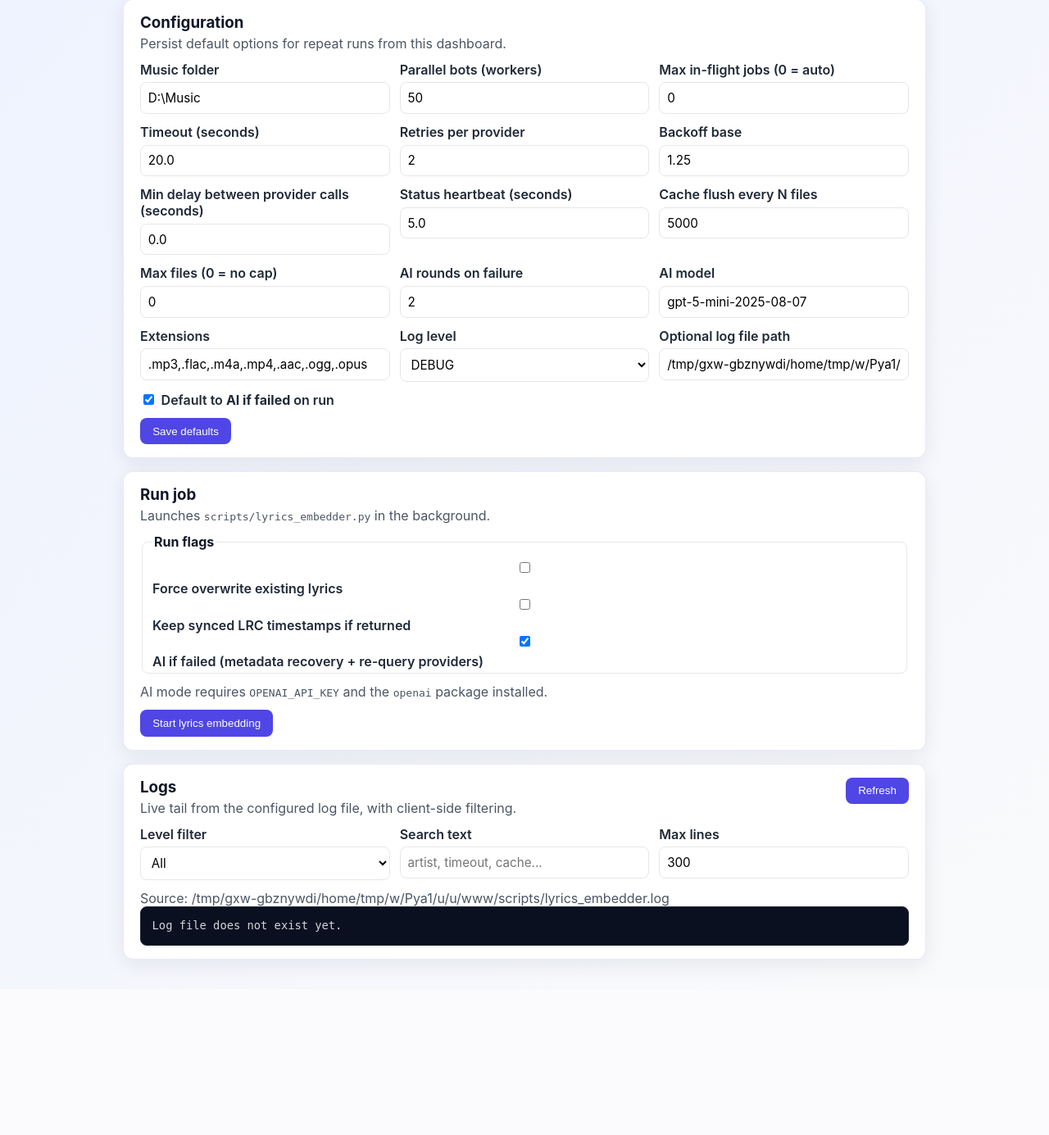
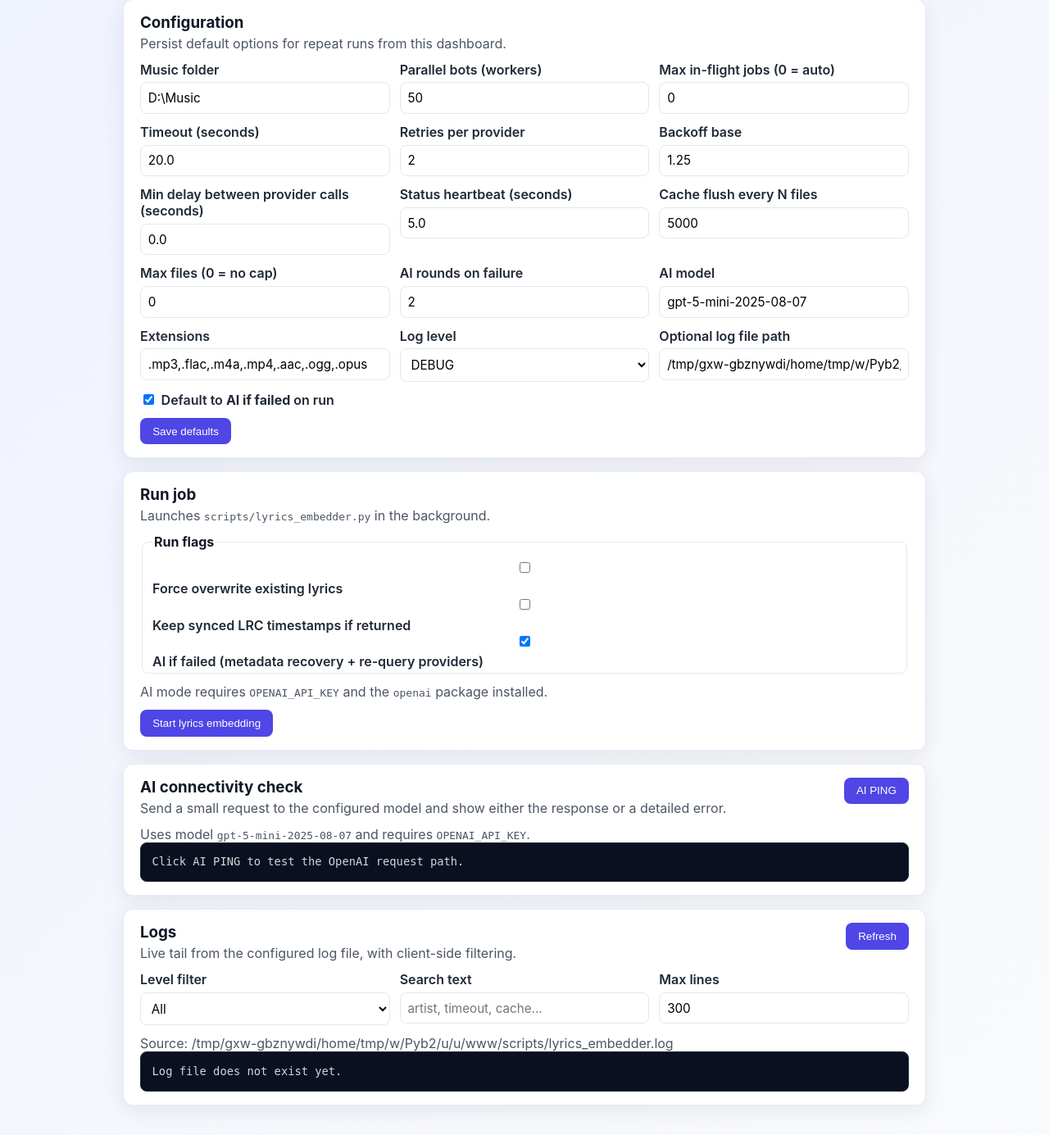
Before and after one commit to Korialstrasz2/OmniTool, a Flask app: page /lyrics-embedder in a window 1280 px wide. Shown: the part 216-1601 px from the top of the page at 82% size. Before the commit the page ends 1399 px from the top, so only its background shows below. Run offline with Flask 3, Linux system fonts and the light colour scheme; data that the repository does not hold is empty.

Commit message:
Improve lyrics fallback matching and add AI ping UI

```diff
--- a/app.py
+++ b/app.py
@@ -6,7 +6,7 @@
 from pathlib import Path
 from typing import Dict, List, Tuple
 
-from flask import Flask, flash, redirect, render_template, request, url_for
+from flask import Flask, flash, jsonify, redirect, render_template, request, url_for
 
 app = Flask(__name__)
 app.config['SECRET_KEY'] = 'change-me'
@@ -18,6 +18,12 @@
 HUNYUAN_CONFIG = SCRIPTS_DIR / 'hunyuan3d_config.json'
 HUNYUAN_REPO_URL = 'https://github.com/tencent-hunyuan/hunyuan3d-2.1.git'
 LYRICS_CONFIG = SCRIPTS_DIR / 'lyrics_embedder_config.json'
+
+try:
+    from openai import OpenAI
+except Exception:  # pragma: no cover - optional runtime dependency
+    OpenAI = None  # type: ignore
+
 
 
 def load_tools():
@@ -416,6 +422,40 @@
     return redirect(url_for('lyrics_embedder'))
 
 
+@app.post('/lyrics-embedder/ai-ping')
+def lyrics_embedder_ai_ping():
+    model = request.form.get('ai_model', '').strip()
+    if not model and request.is_json:
+        payload = request.get_json(silent=True) or {}
+        model = str(payload.get('ai_model', '')).strip()
+    if not model:
+        model = (load_lyrics_settings().get('ai_model') or 'gpt-5-mini-2025-08-07').strip()
+
+    if OpenAI is None:
+        return jsonify({'ok': False, 'error': 'openai package is not installed in this environment.'}), 500
+
+    api_key = os.environ.get('OPENAI_API_KEY')
+    if not api_key:
+        return jsonify({'ok': False, 'error': 'OPENAI_API_KEY is not set.'}), 400
+
+    try:
+        client = OpenAI(api_key=api_key, timeout=20.0)
+        response = client.responses.create(
+            model=model,
+            input='Share one short random interesting fact in a single sentence.',
+        )
+        text = (getattr(response, 'output_text', None) or '').strip()
+        if not text:
+            return jsonify({
+                'ok': False,
+                'error': 'Ping succeeded but returned empty output_text.',
+                'raw_response': str(response),
+            }), 502
+        return jsonify({'ok': True, 'model': model, 'response': text})
+    except Exception as exc:  # pragma: no cover - depends on runtime service/config
+        return jsonify({'ok': False, 'error': f'{type(exc).__name__}: {exc}', 'model': model}), 502
+
+
 @app.get('/lyrics-embedder/logs')
 def lyrics_embedder_logs():
     settings = load_lyrics_settings()
--- a/templates/lyrics_embedder.html
+++ b/templates/lyrics_embedder.html
@@ -133,6 +133,19 @@
     </form>
   </section>
 
+
+  <section class="card card-soft">
+    <div class="card-header logs-head">
+      <div>
+        <h3>AI connectivity check</h3>
+        <p>Send a small request to the configured model and show either the response or a detailed error.</p>
+      </div>
+      <button type="button" id="ai-ping-btn">AI PING</button>
+    </div>
+    <p class="help-text">Uses model <code id="ai-ping-model">{{ settings['ai_model'] }}</code> and requires <code>OPENAI_API_KEY</code>.</p>
+    <pre id="ai-ping-output" class="logs-output">Click AI PING to test the OpenAI request path.</pre>
+  </section>
+
   <section class="card card-soft">
     <div class="card-header logs-head">
       <div>
@@ -168,11 +181,44 @@
   <script>
     (function () {
       const refreshBtn = document.getElementById('refresh-logs');
+      const aiPingBtn = document.getElementById('ai-ping-btn');
+      const aiPingOutput = document.getElementById('ai-ping-output');
+      const aiPingModel = document.getElementById('ai-ping-model');
       const logsOutput = document.getElementById('logs-output');
       const logPath = document.getElementById('log-path');
       const levelFilter = document.getElementById('log-level-filter');
       const queryFilter = document.getElementById('log-query-filter');
       const maxLines = document.getElementById('log-max-lines');
+
+
+      async function pingAiService() {
+        const model = {{ settings['ai_model']|tojson }};
+        aiPingOutput.textContent = 'Pinging AI service...';
+        aiPingModel.textContent = model || 'N/A';
+        try {
+          const formData = new FormData();
+          formData.set('ai_model', model || '');
+          const response = await fetch('{{ url_for('lyrics_embedder_ai_ping') }}', {
+            method: 'POST',
+            body: formData,
+          });
+          const payload = await response.json();
+          if (payload.ok) {
+            aiPingOutput.textContent = `✅ Model: ${payload.model}\n\n${payload.response}`;
+            return;
+          }
+          const details = [
+            `❌ Model: ${payload.model || model || 'unknown'}`,
+            `Error: ${payload.error || 'Unknown error'}`,
+          ];
+          if (payload.raw_response) {
+            details.push('', `Raw response: ${payload.raw_response}`);
+          }
+          aiPingOutput.textContent = details.join('\n');
+        } catch (error) {
+          aiPingOutput.textContent = `❌ Request failed before response parsing: ${error}`;
+        }
+      }
 
       async function refreshLogs() {
         const params = new URLSearchParams({
@@ -197,6 +243,7 @@
       }
 
       refreshBtn.addEventListener('click', refreshLogs);
+      aiPingBtn.addEventListener('click', pingAiService);
       levelFilter.addEventListener('change', refreshLogs);
       queryFilter.addEventListener('input', refreshLogs);
       maxLines.addEventListener('change', refreshLogs);
```
Also changed, not shown: scripts/lyrics_embedder.py (+63 -20 lines).
